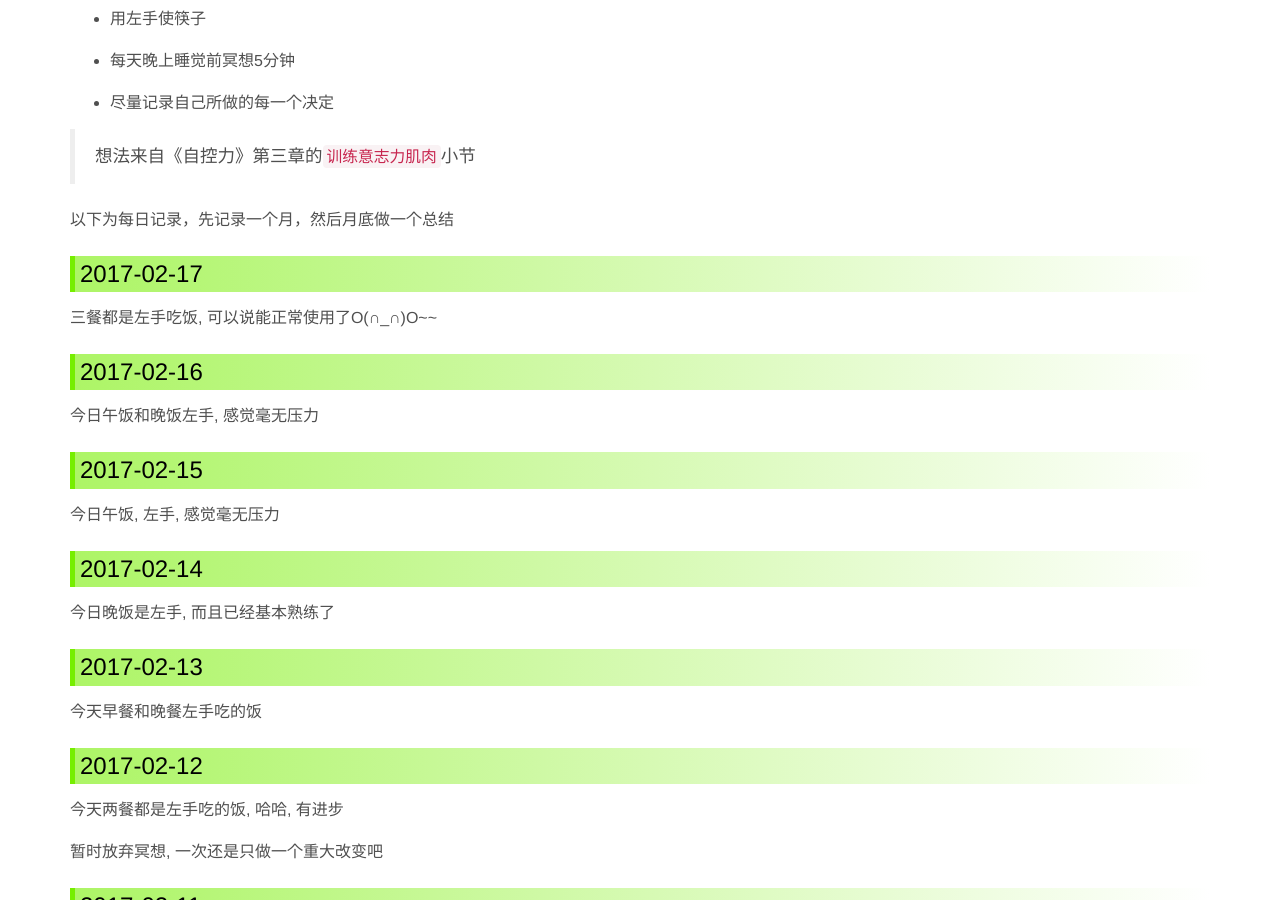
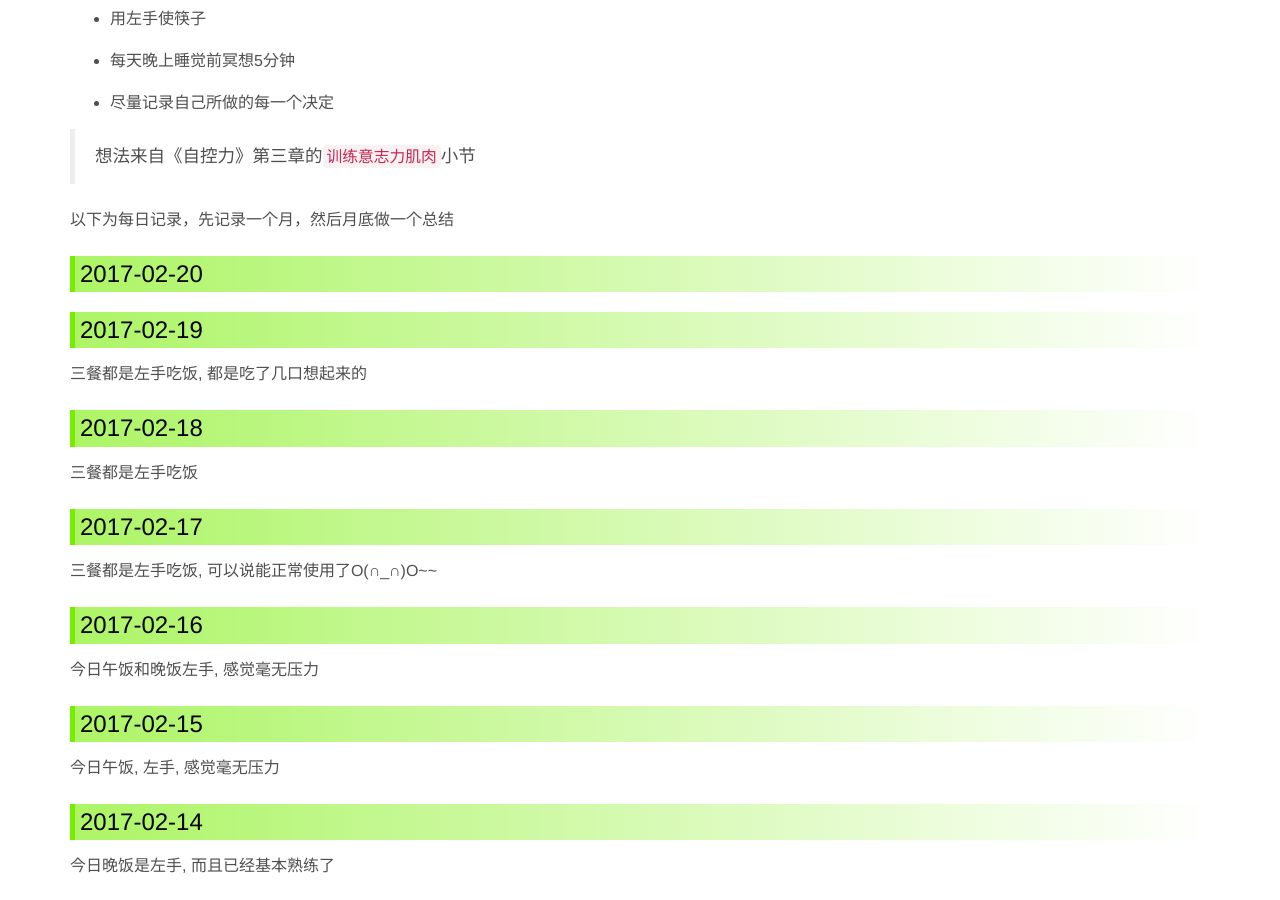
Before and after one commit to ronniewang/ronniewang.github.io, a Jekyll site: the page built from _posts/2017-02-04-willpower-experiment.md, in a window 1280 px wide and 900 px high, scrolled down 529 px. Built offline with Jekyll 4.4.1, drawn with Linux system fonts in a browser that asks for light colours.

Commit message:
update files

```diff
--- a/_posts/2017-02-04-willpower-experiment.md
+++ b/_posts/2017-02-04-willpower-experiment.md
@@ -26,6 +26,18 @@ description: 意志力很宝贵, 用着用着就没了, 有什么办法能提升
 > 想法来自《自控力》第三章的`训练意志力肌肉`小节
 
 以下为每日记录，先记录一个月，然后月底做一个总结
+
+### 2017-02-20
+
+
+
+### 2017-02-19
+
+三餐都是左手吃饭, 都是吃了几口想起来的
+
+### 2017-02-18
+
+三餐都是左手吃饭
 
 ### 2017-02-17
 
```
